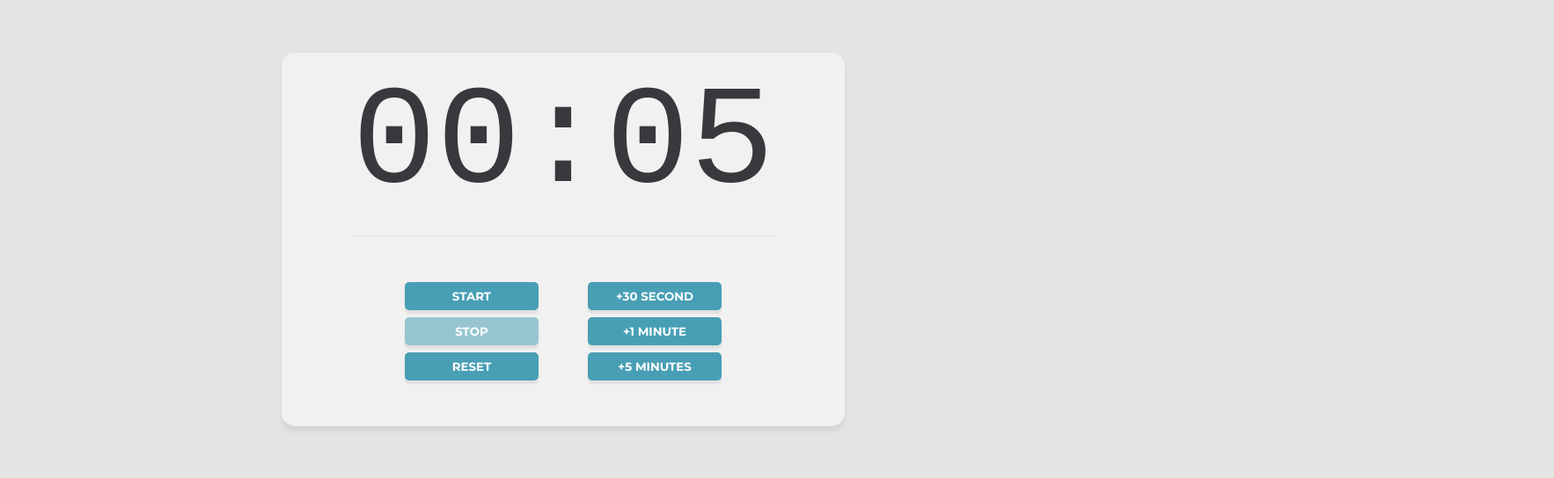
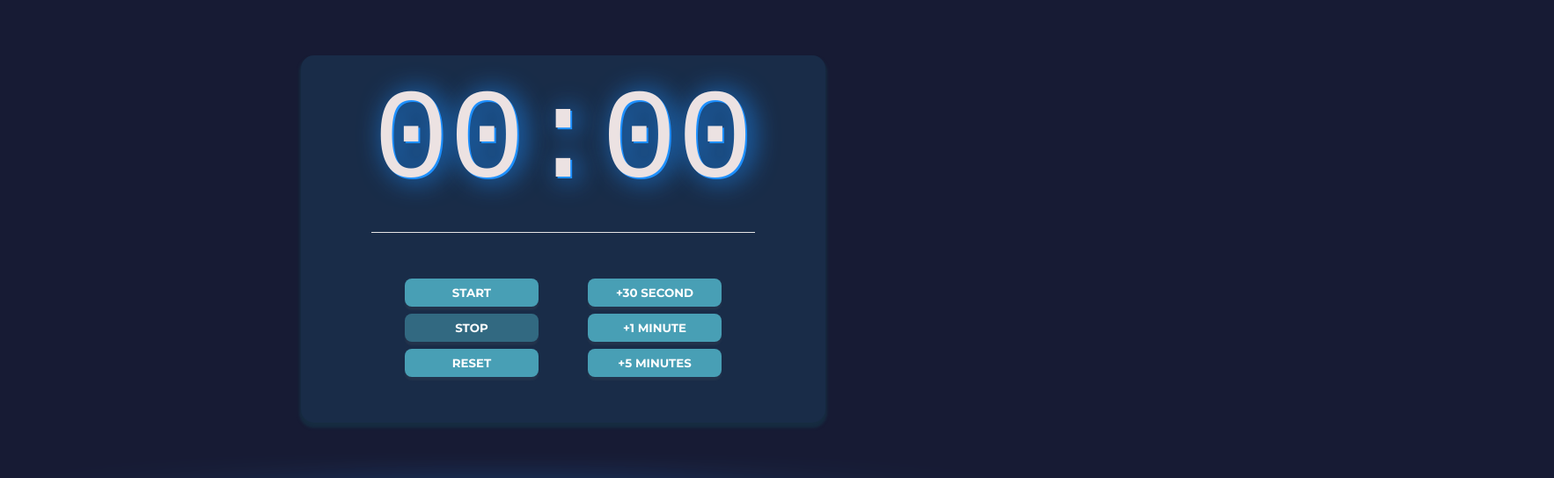
Before and after one commit to RobertodeOliveira/timer-regressivo, a React (Create React App) app: page / in a window 1280 px wide. Shown: the part 128-672 px from the top of the page at 88% size, 1766 px wide, since content can reach past the window. Built offline with nearby package versions, Linux system fonts and the light colour scheme.

Commit message:
feat: adjust in visial performance

```diff
--- a/src/components/Timer/index.tsx
+++ b/src/components/Timer/index.tsx
@@ -1,16 +1,12 @@
 import { useEffect, useState } from 'react';
-import { Second, ConfigButtonInteract, Wrapper, Container, Button, Divider } from './styles';
+import * as S from './styles';
 
 function Timer() {
-  const [totalTimeInSeconds, setTotalTimeInSeconds] = useState(5);
+  const [totalTimeInSeconds, setTotalTimeInSeconds] = useState(0);
   const [isActive, setIsActive] = useState(false);
   const minutes = Math.floor(totalTimeInSeconds / 60);
   const second = totalTimeInSeconds % 60;
 
-  // function playSound() {
-  //   const audio = new Audio(`https://youtu.be/9b-m4bJ89pI`);
-  //   audio.play();
-  // }
 
   function playSound() {
     const song: HTMLAudioElement = new Audio('./song.mp3')
@@ -50,53 +46,53 @@ function Timer() {
   }
 
   return (
-    <Wrapper>
-      <Second>
+    <S.Wrapper>
+      <S.Second>
         {minutes.toString().padStart(2, "0")}
         :
         {second.toString().padStart(2, "0")}
-      </Second>
-      <Divider/>
-      <Container>
-        <ConfigButtonInteract>
-          <Button
+      </S.Second>
+      <S.Divider/>
+      <S.Container>
+        <S.ConfigButtonInteract>
+          <S.Button
             onClick={() => {
               setIsActive(true);
             }}
             disabled={isActive}
             >
             START
-          </Button>
-          <Button
+          </S.Button>
+          <S.Button
             onClick={() => {
               setIsActive(false);
             }}
             disabled={!isActive}
             >
             STOP
-          </Button>
-          <Button
+          </S.Button>
+          <S.Button
             onClick={() => {
               setTotalTimeInSeconds(0);
             }}
             disabled={isActive}
             >
             RESET
-          </Button>
-        </ConfigButtonInteract>
-        <ConfigButtonInteract>
-            <Button onClick={addMiddleMinute} disabled={isActive}>
+          </S.Button>
+        </S.ConfigButtonInteract>
+        <S.ConfigButtonInteract>
+            <S.Button onClick={addMiddleMinute} disabled={isActive}>
             +30 SECOND
-          </Button>
-          <Button onClick={addOneMinute} disabled={isActive}>
+          </S.Button>
+          <S.Button onClick={addOneMinute} disabled={isActive}>
             +1 MINUTE
-          </Button>
-          <Button onClick={addFiveMinute} disabled={isActive}>
+          </S.Button>
+          <S.Button onClick={addFiveMinute} disabled={isActive}>
             +5 MINUTES
-          </Button>
-        </ConfigButtonInteract>
-      </ Container>
-    </Wrapper>
+          </S.Button>
+        </S.ConfigButtonInteract>
+      </S.Container>
+    </S.Wrapper>
   );
 };
 
--- a/src/components/Timer/styles.tsx
+++ b/src/components/Timer/styles.tsx
@@ -11,18 +11,37 @@ export const Wrapper = styled.div`
   flex-flow: column;
   font-family: 'Roboto Mono', monospace;
   font-weight: 400;
-  background-color: #F1F1F1;
-  box-shadow: 0px 6px 5px 0px #6969691f;
+  background-color: #192c48;
+  box-shadow: 0px 4px 3px 2px	#162b40;
   position: relative;
   gap: 3rem;
+
+
+  ::before{
+    content: '';
+    position: absolute;
+    background-color: #1E90FF;
+    top: 110%;
+    left: 0;
+    width: 80%;
+    height: 80%;
+
+    transform: perspective(1) rotateX(0.22deg) scale(2.1, 0.9);
+    filter: blur(10em);
+  }
  `
-export const Second = styled.h1`
-  font-size: 10rem;
+export const Second = styled.div`
+
+  display: flex;
+  font-size: 9rem;
   line-height: 0.7;
   font-weight: 400;
   margin: 0;
-  color:#38393D;
+  color: #ece2e2;
+  text-shadow: 2px 2px 	#1E90FF, 6px 2px 30px #1E90FF;
+  padding: 2px;
 `
+
 export const ConfigButtonInteract = styled.div`
   display: flex;
   flex-direction: column;
@@ -32,10 +51,11 @@ export const Container = styled.div`
   gap: 3rem;
 `
 export const Button = styled.button`
-  border-radius: 5px;
+  border-radius: 8px;
   font-family: 'Montserrat', sans-serif;
   border: none;
   margin: 0.25rem;
+  /* background-color:#489FB5; */
   background-color:#489FB5;
   box-shadow: 0px 4px 2px 0px #6969691f;
   color: white;
@@ -43,7 +63,7 @@ export const Button = styled.button`
   width: 152px;
   :hover {
     cursor: pointer;
-    background-color:  #52adc4;
+    box-shadow: 0px 1px 12px -1px white;
   }
   &:disabled {
     cursor: not-allowed;
--- a/src/style/global.css
+++ b/src/style/global.css
@@ -1,6 +1,7 @@
 body {
-    background-color: #E4E4E4;
+    background-color: #171b34;
     margin: 0;
+    overflow: none;
 }
 
 .App {
```
